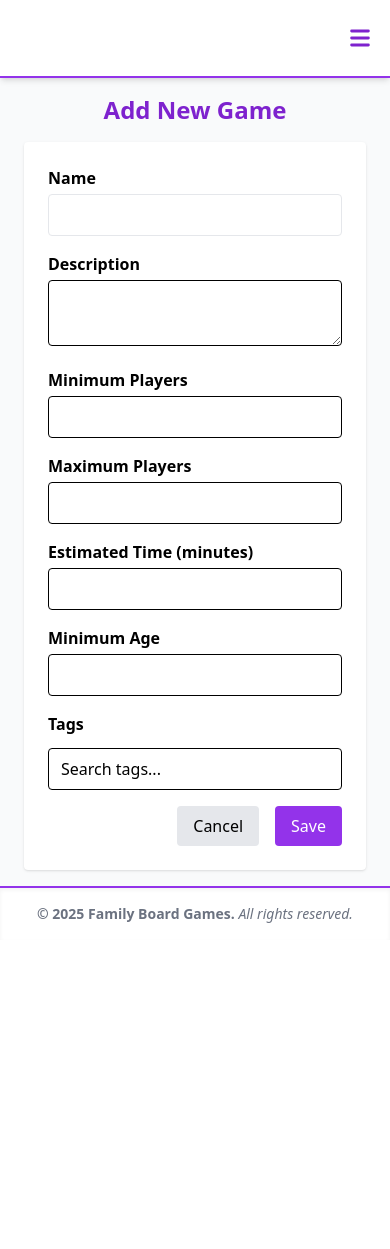
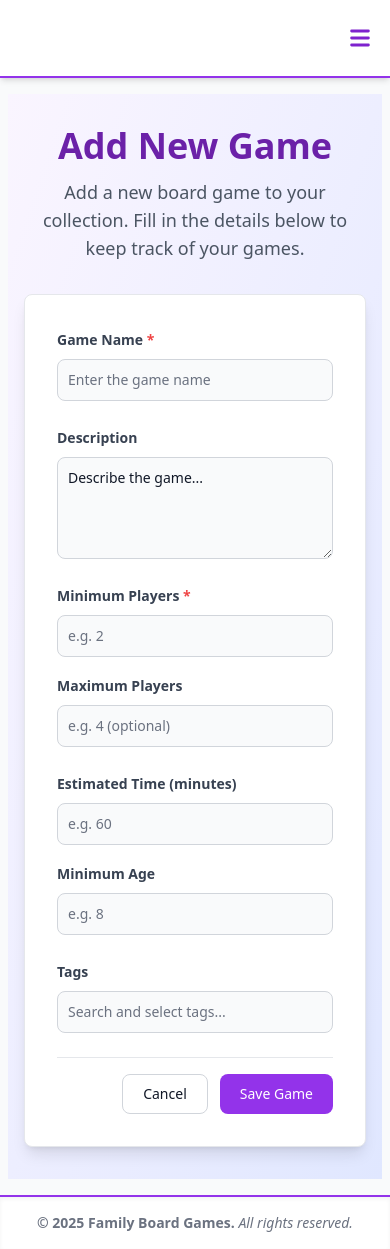
Before and after one commit to neal-thacker/board-games, a React app in the folder frontend/: page /games/new in a window 390 px wide. Before the commit the page ends 940 px from the top, so only its background shows below. Built offline with nearby package versions, Linux system fonts and the light colour scheme.

Commit message:
feat: enhance GameCreate and GameForm components with improved layout and validation

```diff
--- a/frontend/src/pages/GameCreate.js
+++ b/frontend/src/pages/GameCreate.js
@@ -1,6 +1,8 @@
 import React from 'react';
 import { useNavigate } from 'react-router-dom';
+import { Alert } from 'flowbite-react';
 import GameForm from './GameForm';
+import { apiFetch } from '../api';
 
 export default function GameCreate() {
   const navigate = useNavigate();
@@ -31,9 +33,19 @@ export default function GameCreate() {
   };
 
   return (
-    <main className="flex flex-1 flex-col items-center justify-center px-4 w-full max-w-7xl mx-auto">
-      <h2 className="text-2xl font-bold text-purple-700 mb-4">Add New Game</h2>
-      <GameForm onSubmit={handleCreate} onCancel={() => navigate('/library')} />
-    </main>
+    <div className="min-h-screen bg-gradient-to-br from-purple-50 to-indigo-100 py-8 px-4">
+      <div className="max-w-4xl mx-auto">
+        {/* Header Section */}
+        <div className="text-center mb-8">
+          <h1 className="text-4xl font-bold text-purple-800 mb-3">Add New Game</h1>
+          <p className="text-lg text-gray-600 max-w-2xl mx-auto">
+            Add a new board game to your collection. Fill in the details below to keep track of your games.
+          </p>
+        </div>
+
+        {/* Form Section */}
+        <GameForm onSubmit={handleCreate} onCancel={() => navigate('/library')} />
+      </div>
+    </div>
   );
 }
--- a/frontend/src/pages/GameForm.js
+++ b/frontend/src/pages/GameForm.js
@@ -1,4 +1,6 @@
 import React, { useState, useEffect } from 'react';
+import { Button, TextInput, Textarea, Label, Alert, Badge } from 'flowbite-react';
+import { apiFetch } from '../api';
 
 export default function GameForm({ initialData = {}, onSubmit, onCancel }) {
   const [name, setName] = useState(initialData.name || '');
@@ -11,7 +13,7 @@ export default function GameForm({ initialData = {}, onSubmit, onCancel }) {
   const [tagQuery, setTagQuery] = useState('');
   const [tagOptions, setTagOptions] = useState([]);
   const [tagSearchLoading, setTagSearchLoading] = useState(false);
-  const [error, setError] = useState(null);
+  const [errors, setErrors] = useState({});
 
   useEffect(() => {
     if (tagQuery.trim() === '') {
@@ -23,6 +25,10 @@ export default function GameForm({ initialData = {}, onSubmit, onCancel }) {
       .then(res => res.json())
       .then(data => {
         setTagOptions(data.filter(tag => !tags.some(t => t.id === tag.id)));
+        setTagSearchLoading(false);
+      })
+      .catch(err => {
+        console.error('Failed to search tags:', err);
         setTagSearchLoading(false);
       });
   }, [tagQuery, tags]);
@@ -37,20 +43,53 @@ export default function GameForm({ initialData = {}, onSubmit, onCancel }) {
     setTags(tags.filter(t => t.id !== tagId));
   };
 
+  const validateForm = () => {
+    const newErrors = {};
+
+    // Name validation
+    if (!name.trim()) {
+      newErrors.name = 'Game name is required';
+    }
+
+    // Minimum players validation
+    if (!playerMin || isNaN(playerMin) || parseInt(playerMin) < 1) {
+      newErrors.playerMin = 'Minimum players must be a number of at least 1';
+    }
+
+    // Maximum players validation (optional but must be valid if provided)
+    if (playerMax && (isNaN(playerMax) || parseInt(playerMax) < 1)) {
+      newErrors.playerMax = 'Maximum players must be a valid number greater than 0';
+    }
+
+    // Check if max players is less than min players
+    if (playerMin && playerMax && parseInt(playerMax) < parseInt(playerMin)) {
+      newErrors.playerMax = 'Maximum players cannot be less than minimum players';
+    }
+
+    // Minimum age validation (optional but must be valid if provided)
+    if (minAge && (isNaN(minAge) || parseInt(minAge) < 0)) {
+      newErrors.minAge = 'Minimum age must be a valid number of 0 or greater';
+    }
+
+    // Estimated time validation (optional but must be valid if provided)
+    if (estimatedTime && (isNaN(estimatedTime) || parseInt(estimatedTime) < 1)) {
+      newErrors.estimatedTime = 'Estimated time must be a valid number greater than 0';
+    }
+
+    setErrors(newErrors);
+    return Object.keys(newErrors).length === 0;
+  };
+
   const handleSubmit = (e) => {
     e.preventDefault();
-    if (!name.trim()) {
-      setError('Name is required');
+
+    if (!validateForm()) {
       return;
     }
-    if (!playerMin || isNaN(playerMin) || parseInt(playerMin) < 1) {
-      setError('Minimum players is required and must be at least 1');
-      return;
-    }
-    setError(null);
+
     onSubmit({
-      name,
-      description,
+      name: name.trim(),
+      description: description.trim(),
       player_min: playerMin ? parseInt(playerMin) : null,
       player_max: playerMax ? parseInt(playerMax) : null,
       estimated_time: estimatedTime ? parseInt(estimatedTime) : null,
@@ -60,100 +99,181 @@ export default function GameForm({ initialData = {}, onSubmit, onCancel }) {
   };
 
   return (
-    <form onSubmit={handleSubmit} className="space-y-4 w-full max-w-md mx-auto bg-white p-6 rounded shadow">
+    <div className="w-full max-w-2xl mx-auto">
+      <form onSubmit={handleSubmit} className="space-y-6 bg-white p-8 rounded-lg shadow-lg border border-gray-200">
+
+        {/* Game Name */}
         <div>
-        <label className="block font-semibold mb-1">Name</label>
-        <input
-          className="w-full border rounded px-3 py-2"
+          <div className="mb-2 block">
+            <Label htmlFor="name" className="text-sm font-semibold text-gray-700">
+              Game Name <span className="text-red-500">*</span>
+            </Label>
+          </div>
+          <TextInput
+            id="name"
+            type="text"
+            placeholder="Enter the game name"
             value={name}
-          onChange={e => setName(e.target.value)}
+            onChange={(e) => setName(e.target.value)}
+            color={errors.name ? 'failure' : 'gray'}
+            helperText={errors.name}
+            required
+          />
+        </div>
+
+        {/* Description */}
+        <div>
+          <div className="mb-2 block">
+            <Label htmlFor="description" className="text-sm font-semibold text-gray-700">
+              Description
+            </Label>
+          </div>
+          <Textarea
+            id="description"
+            placeholder="Describe the game..."
+            rows={4}
+            value={description}
+            onChange={(e) => setDescription(e.target.value)}
+          />
+        </div>
+
+        {/* Player Count Row */}
+        <div className="grid grid-cols-1 md:grid-cols-2 gap-4">
+          <div>
+            <div className="mb-2 block">
+              <Label htmlFor="playerMin" className="text-sm font-semibold text-gray-700">
+                Minimum Players <span className="text-red-500">*</span>
+              </Label>
+            </div>
+            <TextInput
+              id="playerMin"
+              type="number"
+              min="1"
+              placeholder="e.g. 2"
+              value={playerMin}
+              onChange={(e) => setPlayerMin(e.target.value)}
+              color={errors.playerMin ? 'failure' : 'gray'}
+              helperText={errors.playerMin}
               required
             />
           </div>
           <div>
-        <label className="block font-semibold mb-1">Description</label>
-        <textarea
-          className="w-full border rounded px-3 py-2"
-          value={description}
-          onChange={e => setDescription(e.target.value)}
+            <div className="mb-2 block">
+              <Label htmlFor="playerMax" className="text-sm font-semibold text-gray-700">
+                Maximum Players
+              </Label>
+            </div>
+            <TextInput
+              id="playerMax"
+              type="number"
+              min="1"
+              placeholder="e.g. 4 (optional)"
+              value={playerMax}
+              onChange={(e) => setPlayerMax(e.target.value)}
+              color={errors.playerMax ? 'failure' : 'gray'}
+              helperText={errors.playerMax}
+            />
+          </div>
+        </div>
+
+        {/* Time and Age Row */}
+        <div className="grid grid-cols-1 md:grid-cols-2 gap-4">
+          <div>
+            <div className="mb-2 block">
+              <Label htmlFor="estimatedTime" className="text-sm font-semibold text-gray-700">
+                Estimated Time (minutes)
+              </Label>
+            </div>
+            <TextInput
+              id="estimatedTime"
+              type="number"
+              min="1"
+              placeholder="e.g. 60"
+              value={estimatedTime}
+              onChange={(e) => setEstimatedTime(e.target.value)}
+              color={errors.estimatedTime ? 'failure' : 'gray'}
+              helperText={errors.estimatedTime}
             />
           </div>
           <div>
-        <label className="block font-semibold mb-1">Minimum Players</label>
-        <input
+            <div className="mb-2 block">
+              <Label htmlFor="minAge" className="text-sm font-semibold text-gray-700">
+                Minimum Age
+              </Label>
+            </div>
+            <TextInput
+              id="minAge"
               type="number"
-          min="1"
-          className="w-full border rounded px-3 py-2"
-          value={playerMin}
-          onChange={e => setPlayerMin(e.target.value)}
-          required
+              min="0"
+              placeholder="e.g. 8"
+              value={minAge}
+              onChange={(e) => setMinAge(e.target.value)}
+              color={errors.minAge ? 'failure' : 'gray'}
+              helperText={errors.minAge}
             />
           </div>
+        </div>
+
+        {/* Tags Section */}
         <div>
-        <label className="block font-semibold mb-1">Maximum Players</label>
-        <input
-          type="number"
-          min="1"
-          className="w-full border rounded px-3 py-2"
-          value={playerMax}
-          onChange={e => setPlayerMax(e.target.value)}
-        />
+          <div className="mb-2 block">
+            <Label htmlFor="tags" className="text-sm font-semibold text-gray-700">
+              Tags
+            </Label>
           </div>
-      <div>
-        <label className="block font-semibold mb-1">Estimated Time (minutes)</label>
-        <input
-          type="number"
-          min="1"
-          className="w-full border rounded px-3 py-2"
-          value={estimatedTime}
-          onChange={e => setEstimatedTime(e.target.value)}
-        />
-      </div>
-      <div>
-        <label className="block font-semibold mb-1">Minimum Age</label>
-        <input
-          type="number"
-          min="0"
-          className="w-full border rounded px-3 py-2"
-          value={minAge}
-          onChange={e => setMinAge(e.target.value)}
-        />
-      </div>
-      <div>
-        <label className="block font-semibold mb-1">Tags</label>
-        <div className="flex flex-wrap gap-2 mb-2">
+          {tags.length > 0 && (
+            <div className="flex flex-wrap gap-2 mb-3">
               {tags.map(tag => (
-            <span key={tag.id} className="inline-flex items-center bg-purple-100 text-purple-800 px-2 py-1 rounded-full text-sm">
-              {tag.name}
-              <button type="button" className="ml-1 text-xs text-red-500 hover:text-red-700" onClick={() => handleRemoveTag(tag.id)}>&times;</button>
-            </span>
+                <Badge key={tag.id} color="purple" className="flex items-center">
+                  <span className="mr-1">{tag.name}</span>
+                  <button
+                    type="button"
+                    className="text-purple-300 hover:text-purple-100 ml-1"
+                    onClick={() => handleRemoveTag(tag.id)}
+                    aria-label={`Remove ${tag.name} tag`}
+                  >
+                    ×
+                  </button>
+                </Badge>
               ))}
             </div>
-        <input
+          )}
+          <TextInput
+            id="tags"
             type="text"
-          className="w-full border rounded px-3 py-2"
-          placeholder="Search tags..."
+            placeholder="Search and select tags..."
             value={tagQuery}
-          onChange={e => setTagQuery(e.target.value)}
+            onChange={(e) => setTagQuery(e.target.value)}
           />
-        {tagSearchLoading && <div className="text-xs text-gray-500">Searching...</div>}
+          {tagSearchLoading && (
+            <div className="text-sm text-gray-500 mt-1">Searching for tags...</div>
+          )}
           {tagOptions.length > 0 && (
-          <ul className="border rounded bg-white mt-1 max-h-40 overflow-y-auto">
+            <div className="border border-gray-200 rounded-lg bg-white mt-2 max-h-40 overflow-y-auto shadow-sm">
               {tagOptions.map(tag => (
-              <li key={tag.id}>
-                <button type="button" className="w-full text-left px-3 py-2 hover:bg-purple-100" onClick={() => handleAddTag(tag)}>
+                <button
+                  key={tag.id}
+                  type="button"
+                  className="w-full text-left px-4 py-2 hover:bg-purple-50 hover:text-purple-700 transition-colors duration-150 first:rounded-t-lg last:rounded-b-lg"
+                  onClick={() => handleAddTag(tag)}
+                >
                   {tag.name}
                 </button>
-              </li>
               ))}
-          </ul>
+            </div>
           )}
         </div>
-      {error && <div className="text-red-500">{error}</div>}
-      <div className="flex gap-4 justify-end">
-        <button type="button" onClick={onCancel} className="px-4 py-2 rounded bg-gray-200 hover:bg-gray-300">Cancel</button>
-        <button type="submit" className="px-4 py-2 rounded bg-purple-600 text-white hover:bg-purple-700">Save</button>
+
+        {/* Submit Buttons */}
+        <div className="flex gap-3 justify-end pt-4 border-t border-gray-200">
+          <Button color="light" onClick={onCancel} type="button">
+            Cancel
+          </Button>
+          <Button type="submit" className="bg-purple-600 hover:bg-purple-700 focus:ring-purple-300">
+            Save Game
+          </Button>
         </div>
       </form>
+    </div>
   );
 }
```
Lines whose indentation alone changed are shown as unchanged.
